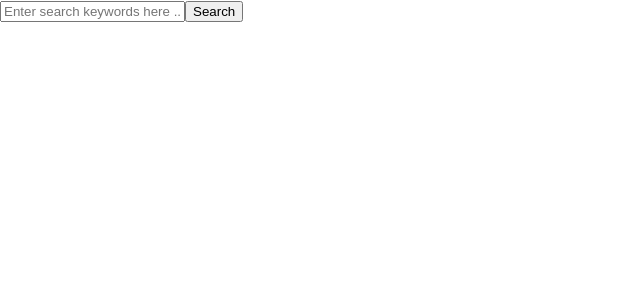
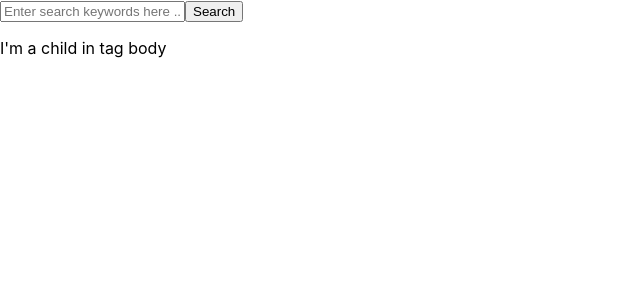
Before and after one commit to iproduct/fullstack-react-academy, a React (Create React App) app in the folder 08-books-lab/: page / in a window 1280 px wide. Shown: the top 300 px of the page, without its empty margins (0-640 px from the left). Built offline with nearby package versions, Linux system fonts and the light colour scheme.

Commit message:
props.children demo

```diff
--- a/08-books-lab/src/App.tsx
+++ b/08-books-lab/src/App.tsx
@@ -38,7 +38,9 @@ export default class App extends React.Component<{}, AppState> {
   return (
     <div className="App">
       <Search onsearch={this.fetchBooks} />
-      <Books books={this.state.books} onFavourite={this.addRemoveFavourite} />
+      <Books books={this.state.books} onFavourite={this.addRemoveFavourite}>
+        <div>I'm a child in tag body</div>
+      </Books>
     </div>
   );
   }
--- a/08-books-lab/src/Books.tsx
+++ b/08-books-lab/src/Books.tsx
@@ -4,20 +4,24 @@ import { Item } from './book-models'
 import BookItem from './BookItem'
 
 export interface BooksProps {
-    books: Item[]
+    books: Item[];
     onFavourite(add: boolean): any;
+    children?: JSX.Element;
 }
 
-const Books: React.FC<BooksProps> = ({ books, ...rest }: BooksProps) => {
+const Books: React.FC<BooksProps> = ({ books, children, ...rest }: BooksProps) => {
     return (
-        <ul>
-            {books.map(book => (<BookItem key={book.id} book={book} {...rest} />))}
-        </ul>
+        <React.Fragment>
+            <ul>
+                {books.map(book => (<BookItem key={book.id} book={book} {...rest} />))}
+            </ul>
+            {children}
+        </React.Fragment>
     )
 }
 
 Books.propTypes = {
-    books:  PropTypes.array.isRequired,
+    books: PropTypes.array.isRequired,
     onFavourite: PropTypes.func.isRequired
 }
 
```
